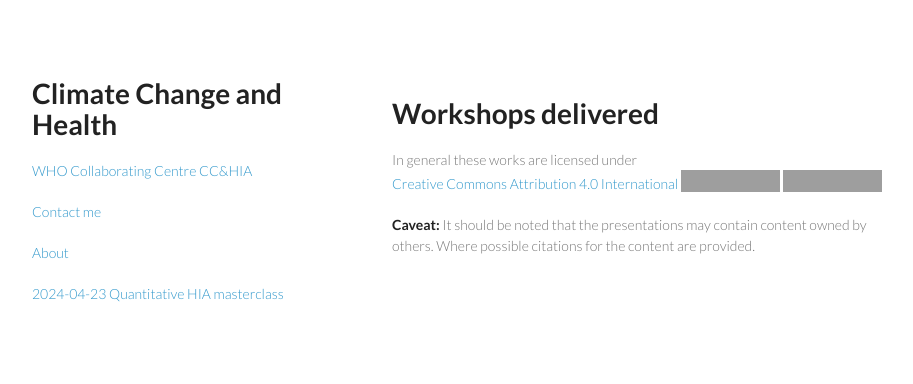
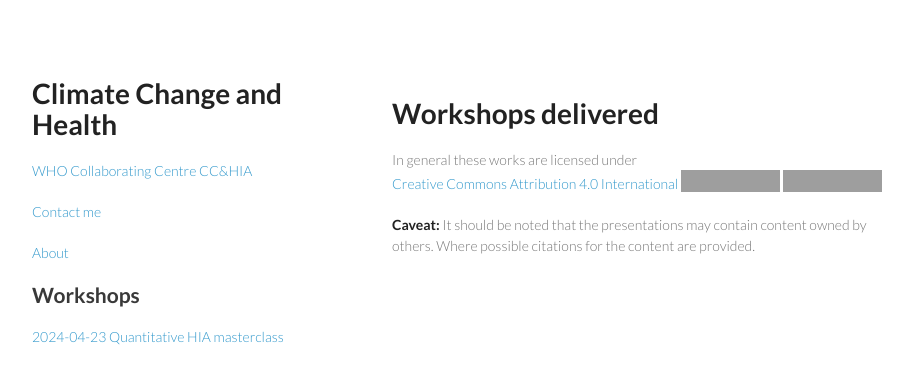
Before and after one commit to climate-change-and-health/workshops, a Jekyll site: the page built from index.md, in a window 1280 px wide. Shown: the top 384 px of the page, without its empty margins (178-1091 px from the left). Built offline with Jekyll 4.4.1, drawn with Linux system fonts in a browser that asks for light colours; our own code applies the rules of GitHub Pages for plain Markdown files; grey boxes are pictures that could not be loaded.

Commit message:
add header

```diff
--- a/_layouts/default.html
+++ b/_layouts/default.html
@@ -25,6 +25,8 @@
        <p></p>
        <a href= "/workshops/about.html">About</a>
        <p></p>
+       <h2>Workshops</h2>
+       <p></p>
        <a href= "/workshops/2024/04/23/quant-hia-masterclass.html">2024-04-23 Quantitative HIA masterclass</a>
        <p></p>
        </header>
--- a/_layouts/defaultposts.html
+++ b/_layouts/defaultposts.html
@@ -25,6 +25,8 @@
        <p></p>
        <a href= "/workshops/about.html">About</a>
        <p></p>
+       <h2>Workshops</h2>
+       <p></p>
        <a href= "/workshops/2024/04/23/quant-hia-masterclass.html">2024-04-23 Quantitative HIA masterclass</a>
        <p></p>
        </header>
```
